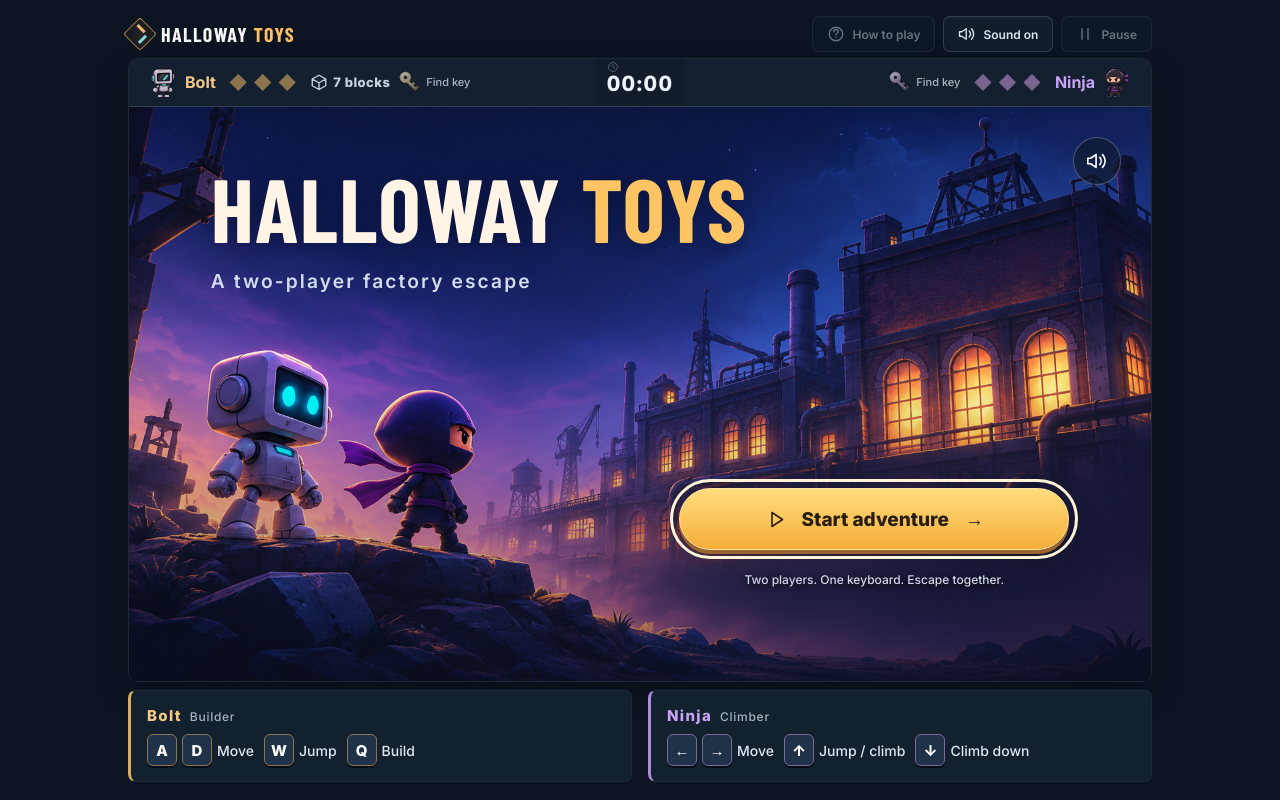
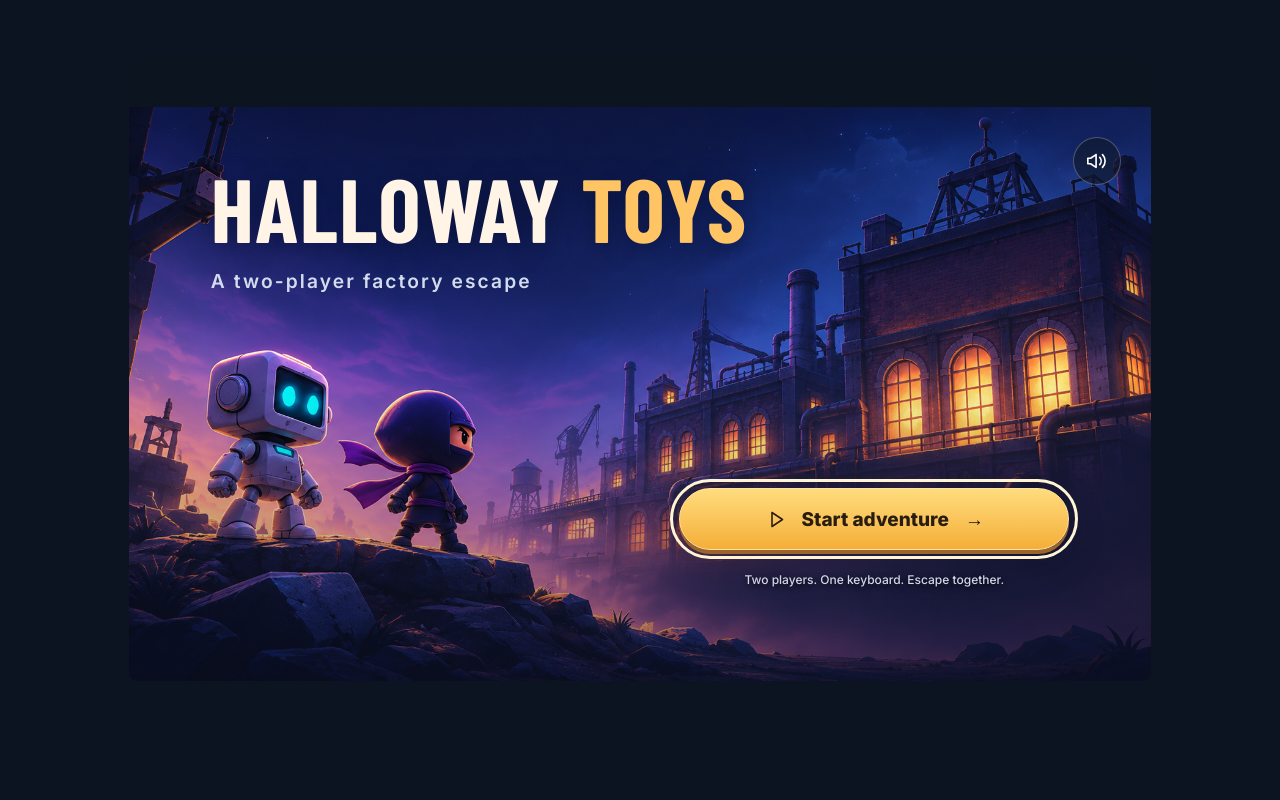
Before and after one commit to mail2tarunv-cpu/ninja-and-bolt, a React (Vite) app: page / in a window 1280 px wide. Built offline with nearby package versions, Linux system fonts and the light colour scheme; a web font is replaced by a local one.

Commit message:
Hide interface during intro and reveal controls on game start

```diff
--- a/src/App.tsx
+++ b/src/App.tsx
@@ -2199,7 +2199,7 @@ export default function App() {
   }, [reset, storyOpen, pauseOpen, sound])
 
   return (
-    <main className="app-shell">
+    <main className={`app-shell ${titleOpen || (storyOpen && !hasSeenIntro) ? "is-intro" : ""}`}>
       <header className="topbar">
         <div className="brand">
           <div className="brand-mark" aria-hidden="true">
--- a/src/title.css
+++ b/src/title.css
@@ -23,3 +23,22 @@
  .title-sound {top:20px;right:20px;}
 }
 @media(max-height:450px) {.title-brand {top:9%;}.title-brand h1 {font-size:46px;}.title-brand p {margin-top:10px;}.title-start {bottom:10%;}.title-start button {min-height:48px;font-size:16px;}}
+/* Reserve the game layout during the introduction, then reveal its controls. */
+.app-shell .topbar,
+.app-shell .status-strip,
+.app-shell > .controls {
+  transition:opacity .55s ease,transform .55s ease;
+}
+.app-shell.is-intro .topbar,
+.app-shell.is-intro .status-strip,
+.app-shell.is-intro > .controls {
+  opacity:0;
+  visibility:hidden;
+  pointer-events:none;
+  transform:translateY(8px);
+}
+.app-shell.is-intro .game-frame {border-color:transparent;box-shadow:none;}
+.app-shell .game-frame {transition:border-color .55s ease,box-shadow .55s ease;}
+@media(prefers-reduced-motion:reduce) {
+ .app-shell .topbar,.app-shell .status-strip,.app-shell > .controls,.app-shell .game-frame {transition:none;transform:none;}
+}
```
